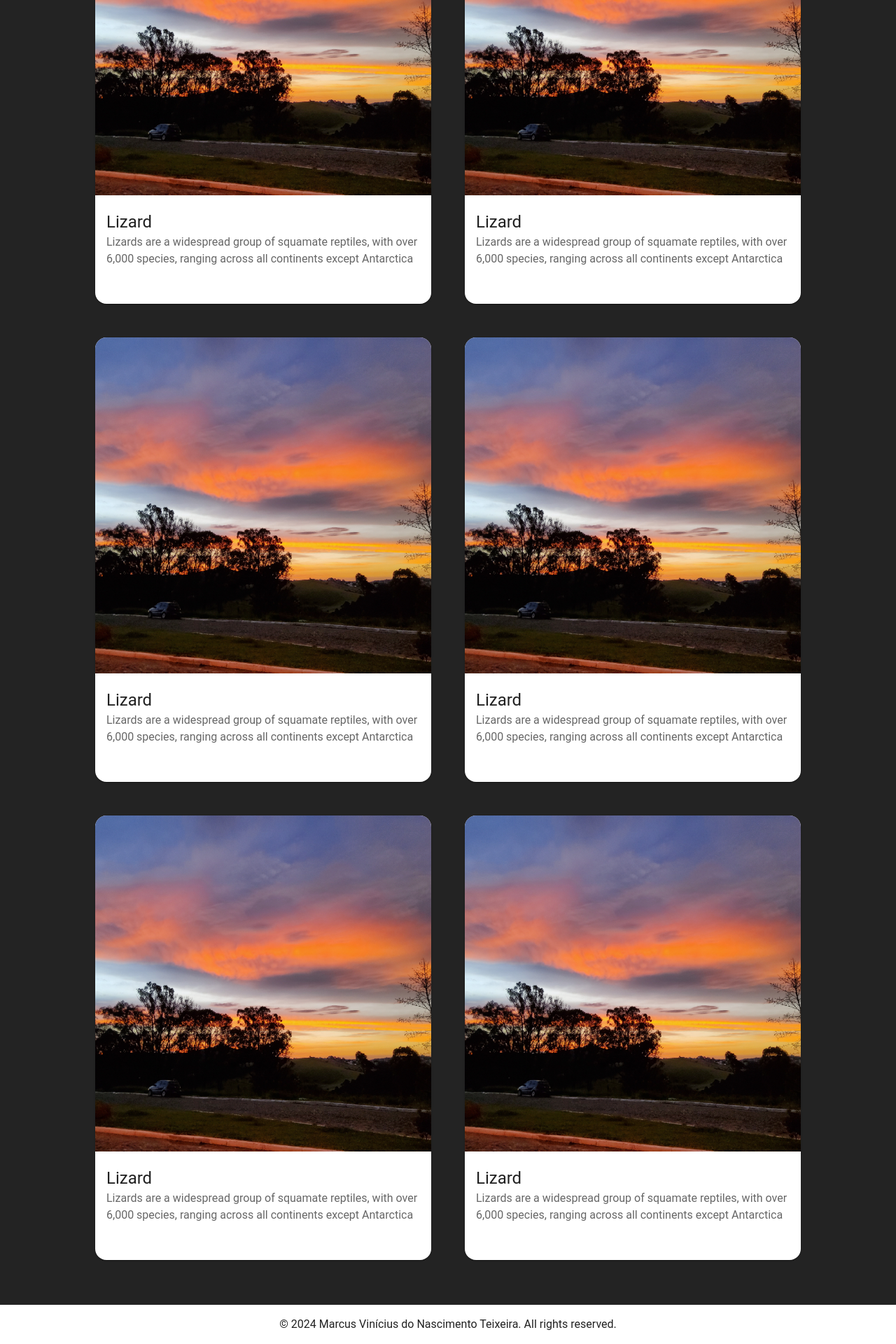
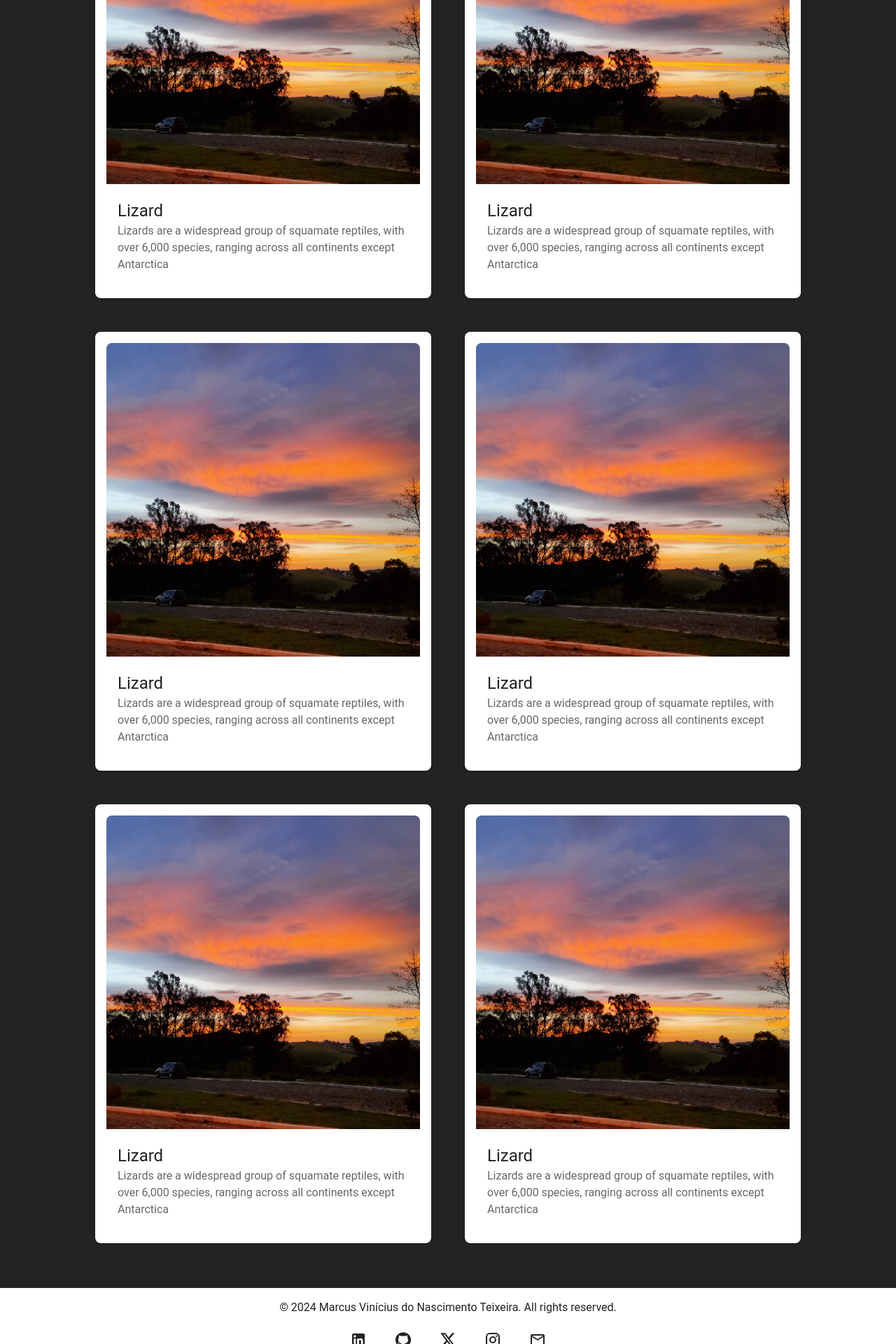
Before and after one commit to MarcusVNT/my-portfolio, a React (Vite) app: page / in a window 1280 px wide. Shown: the part 2413-4333 px from the top of the page at 70% size. Built offline with nearby package versions, Linux system fonts and the light colour scheme; a web font is replaced by a local one.

Commit message:
style: adjustment on the cards.

```diff
--- a/src/pages/Home/sections/Projects/Cards.tsx
+++ b/src/pages/Home/sections/Projects/Cards.tsx
@@ -7,19 +7,20 @@ export default function Cards() {
       <Grid item xs={5}>
         <Card
           sx={{
-            borderRadius: "16px",
+            borderRadius: "8px",
           }}
         >
-          <CardContent sx={{ padding: "0" }}>
+          <CardContent>
             <img
               src={Skyfall}
               alt="Skyfall"
               style={{
                 objectFit: "contain",
                 width: "100%",
+                borderRadius: "8px 8px 0 0",
               }}
             />
-            <Stack sx={{ padding: "16px" }}>
+            <Stack sx={{ padding: "16px 16px 0 16px" }}>
               <Typography variant="h5" component="div">
                 Lizard
               </Typography>
@@ -34,19 +35,20 @@ export default function Cards() {
       <Grid item xs={5}>
         <Card
           sx={{
-            borderRadius: "16px",
+            borderRadius: "8px",
           }}
         >
-          <CardContent sx={{ padding: "0" }}>
+          <CardContent>
             <img
               src={Skyfall}
               alt="Skyfall"
               style={{
                 objectFit: "contain",
                 width: "100%",
+                borderRadius: "8px 8px 0 0",
               }}
             />
-            <Stack sx={{ padding: "16px" }}>
+            <Stack sx={{ padding: "16px 16px 0 16px" }}>
               <Typography variant="h5" component="div">
                 Lizard
               </Typography>
@@ -61,19 +63,20 @@ export default function Cards() {
       <Grid item xs={5}>
         <Card
           sx={{
-            borderRadius: "16px",
+            borderRadius: "8px",
           }}
         >
-          <CardContent sx={{ padding: "0" }}>
+          <CardContent>
             <img
               src={Skyfall}
               alt="Skyfall"
               style={{
                 objectFit: "contain",
                 width: "100%",
+                borderRadius: "8px 8px 0 0",
               }}
             />
-            <Stack sx={{ padding: "16px" }}>
+            <Stack sx={{ padding: "16px 16px 0 16px" }}>
               <Typography variant="h5" component="div">
                 Lizard
               </Typography>
@@ -88,19 +91,20 @@ export default function Cards() {
       <Grid item xs={5}>
         <Card
           sx={{
-            borderRadius: "16px",
+            borderRadius: "8px",
           }}
         >
-          <CardContent sx={{ padding: "0" }}>
+          <CardContent>
             <img
               src={Skyfall}
               alt="Skyfall"
               style={{
                 objectFit: "contain",
                 width: "100%",
+                borderRadius: "8px 8px 0 0",
               }}
             />
-            <Stack sx={{ padding: "16px" }}>
+            <Stack sx={{ padding: "16px 16px 0 16px" }}>
               <Typography variant="h5" component="div">
                 Lizard
               </Typography>
@@ -115,19 +119,20 @@ export default function Cards() {
       <Grid item xs={5}>
         <Card
           sx={{
-            borderRadius: "16px",
+            borderRadius: "8px",
           }}
         >
-          <CardContent sx={{ padding: "0" }}>
+          <CardContent>
             <img
               src={Skyfall}
               alt="Skyfall"
               style={{
                 objectFit: "contain",
                 width: "100%",
+                borderRadius: "8px 8px 0 0",
               }}
             />
-            <Stack sx={{ padding: "16px" }}>
+            <Stack sx={{ padding: "16px 16px 0 16px" }}>
               <Typography variant="h5" component="div">
                 Lizard
               </Typography>
@@ -142,19 +147,20 @@ export default function Cards() {
       <Grid item xs={5}>
         <Card
           sx={{
-            borderRadius: "16px",
+            borderRadius: "8px",
           }}
         >
-          <CardContent sx={{ padding: "0" }}>
+          <CardContent>
             <img
               src={Skyfall}
               alt="Skyfall"
               style={{
                 objectFit: "contain",
                 width: "100%",
+                borderRadius: "8px 8px 0 0",
               }}
             />
-            <Stack sx={{ padding: "16px" }}>
+            <Stack sx={{ padding: "16px 16px 0 16px" }}>
               <Typography variant="h5" component="div">
                 Lizard
               </Typography>
```
